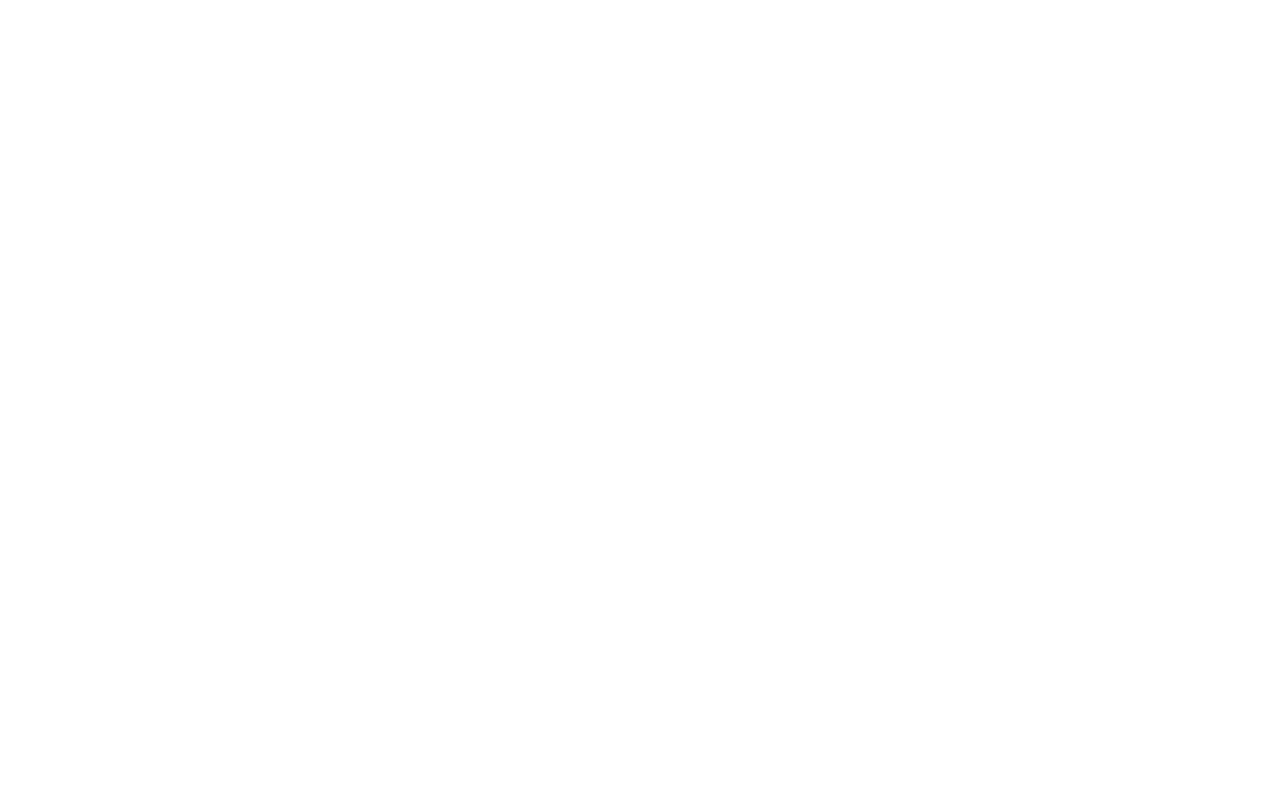
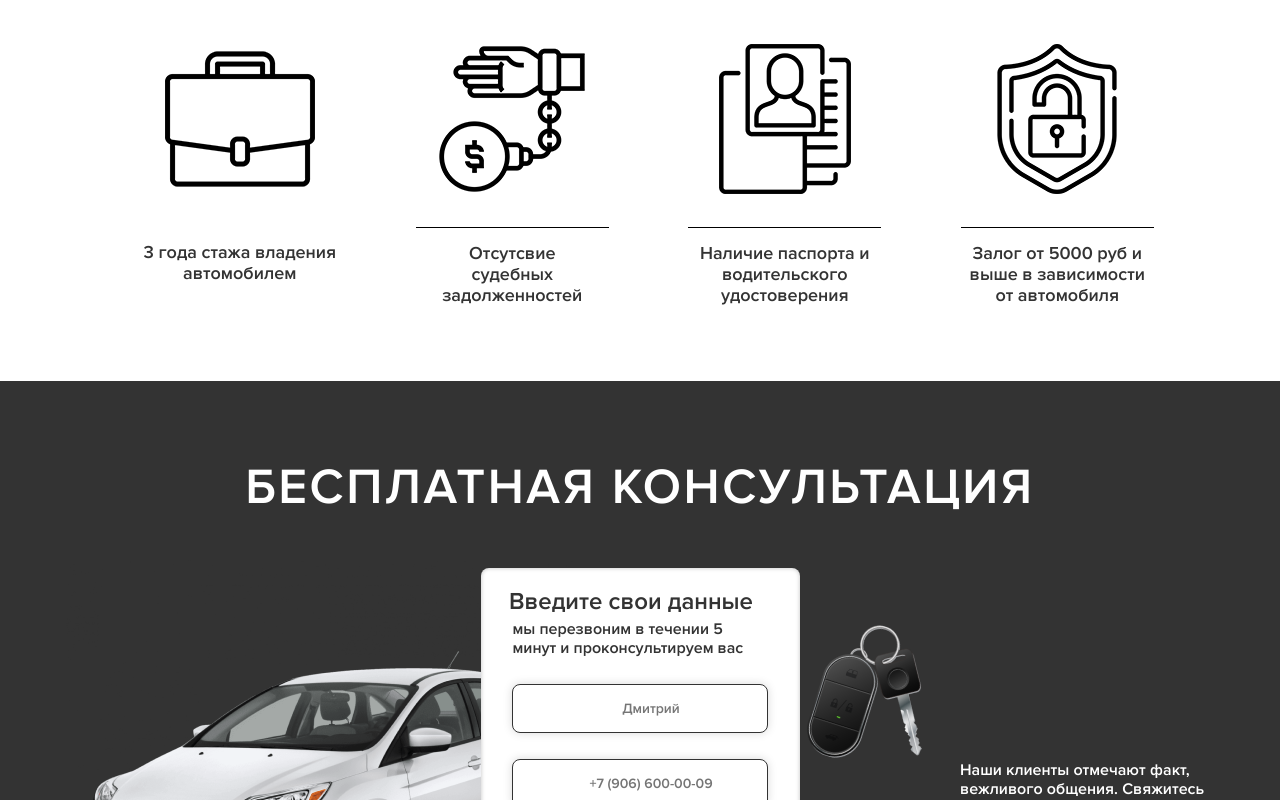
Before and after one commit to gennadiy-0612/evgeniyAngular, an Angular app: page / in a window 1280 px wide. Shown: the part 3175-3975 px from the top of the page. Before the commit the page ends 1400 px from the top, so only its background shows below. Built offline with nearby package versions, Linux system fonts and the light colour scheme.

Commit message:
add-header

```diff
--- a/src/app/app.component.html
+++ b/src/app/app.component.html
@@ -1,3 +1,6 @@
 <app-header class="top-info"></app-header>
 <app-rent></app-rent>
 <app-back></app-back>
+<app-choicezone></app-choicezone>
+<app-conditions></app-conditions>
+<app-free></app-free>
--- a/src/app/conditions/conditions.component.html
+++ b/src/app/conditions/conditions.component.html
@@ -4,25 +4,25 @@
   <div class="condition">
     <div class="cond details">
       <ul class="view">
-        <li class="images"><img alt="alternate" src="./img/work.png"></li>
+        <li class="images"><img alt="alternate" src="./assets/img/work.png"></li>
         <li class="text"><strong>3</strong> года стажа владения автомобилем</li>
       </ul>
     </div>
     <div class="cond details">
       <ul class="view">
-        <li class="images"><img alt="alternate" src="./img/debt.png"></li>
+        <li class="images"><img alt="alternate" src="./assets/img/debt.png"></li>
         <li class="text"><strong>Отсутсвие</strong><br> судебных задолженностей</li>
       </ul>
     </div>
     <div class="cond details">
       <ul class="view">
-        <li class="images"><img alt="alternate" src="./img/personal-information.png"></li>
+        <li class="images"><img alt="alternate" src="./assets/img/personal-information.png"></li>
         <li class="text"><strong>Наличие</strong> паспорта и водительского удостоверения</li>
       </ul>
     </div>
     <div class="cond details">
       <ul class="view">
-        <li class="images"><img alt="alternate" src="./img/security.png"></li>
+        <li class="images"><img alt="alternate" src="./assets/img/security.png"></li>
         <li class="text"><strong>Залог</strong> от 5000 руб и выше в зависимости от автомобиля</li>
       </ul>
     </div>
```
